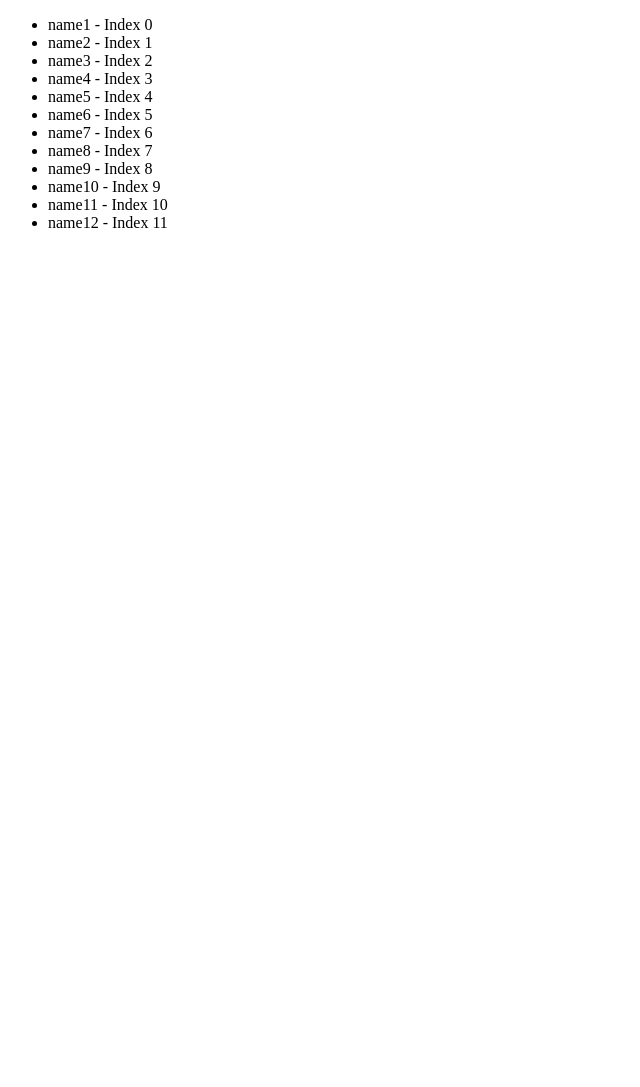
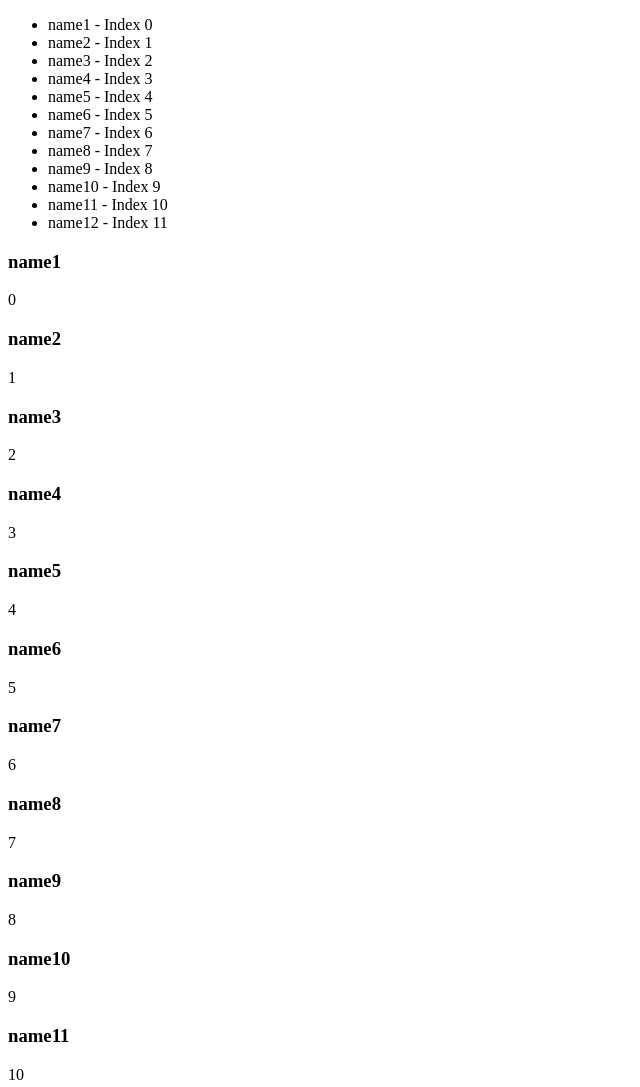
Before and after one commit to realRk/VueJsTutorial, a website: page Conditionals and Lists/3_v-for_Directive_Loop.html in a window 1280 px wide. Shown: the top 1087 px of the page, without its empty margins (0-640 px from the left). Before the commit the page ends 800 px from the top, so only its background shows below. Drawn offline with Linux system fonts and the light colour scheme.

Commit message:
added templates also

```diff
--- a/Conditionals and Lists/3_v-for_Directive_Loop.html
+++ b/Conditionals and Lists/3_v-for_Directive_Loop.html
@@ -16,7 +16,15 @@
             <!-- (name, index) for getting index also -->
         </ul>
     </div>
+    <!-- if we need to use elements other than list -- try to use templates  -->
+    <template v-for = "(name,index) in nameList">
+                <!-- v-for is used to iterate through list -->
+                <h3>{{name}}</h3>
+                <p>{{index}}</p>
+                <!-- (name, index) for getting index also -->
+    </template>
 </div>
+
 <script>
     new Vue({
         el:'#app',
```
